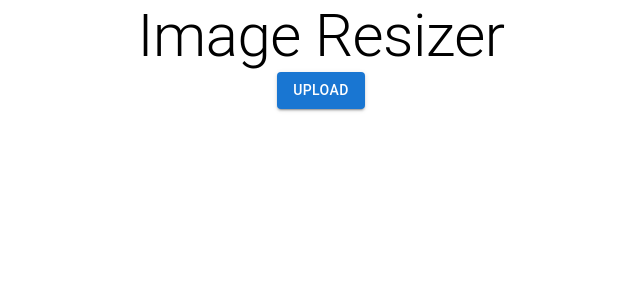
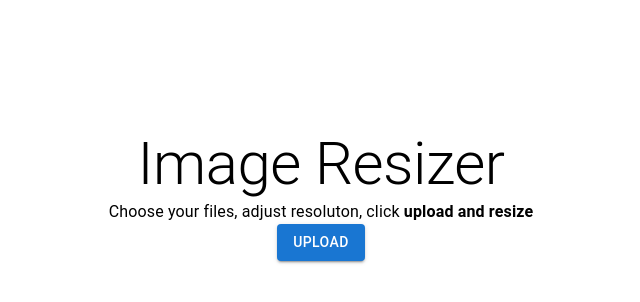
Before and after one commit to bpavle/Image-Resizer, a React (Create React App) app in the folder front/: page / in a window 1280 px wide. Shown: the top 302 px of the page, without its empty margins (319-959 px from the left). Built offline with nearby package versions, Linux system fonts and the light colour scheme.

Commit message:
feat: Add description to the initial view

```diff
--- a/front/src/App.js
+++ b/front/src/App.js
@@ -12,9 +12,14 @@ function App() {
         display: "flex",
         flexDirection: "column",
         textAlign: "center",
+        marginTop: "10%",
       }}
     >
       <Typography variant="h2">Image Resizer</Typography>
+
+      <Typography variant="body1">
+        Choose your files, adjust resoluton, click <b>upload and resize</b>
+      </Typography>
       <ImagesProvider>
         <FileList></FileList>
         <FileUploader />
```
